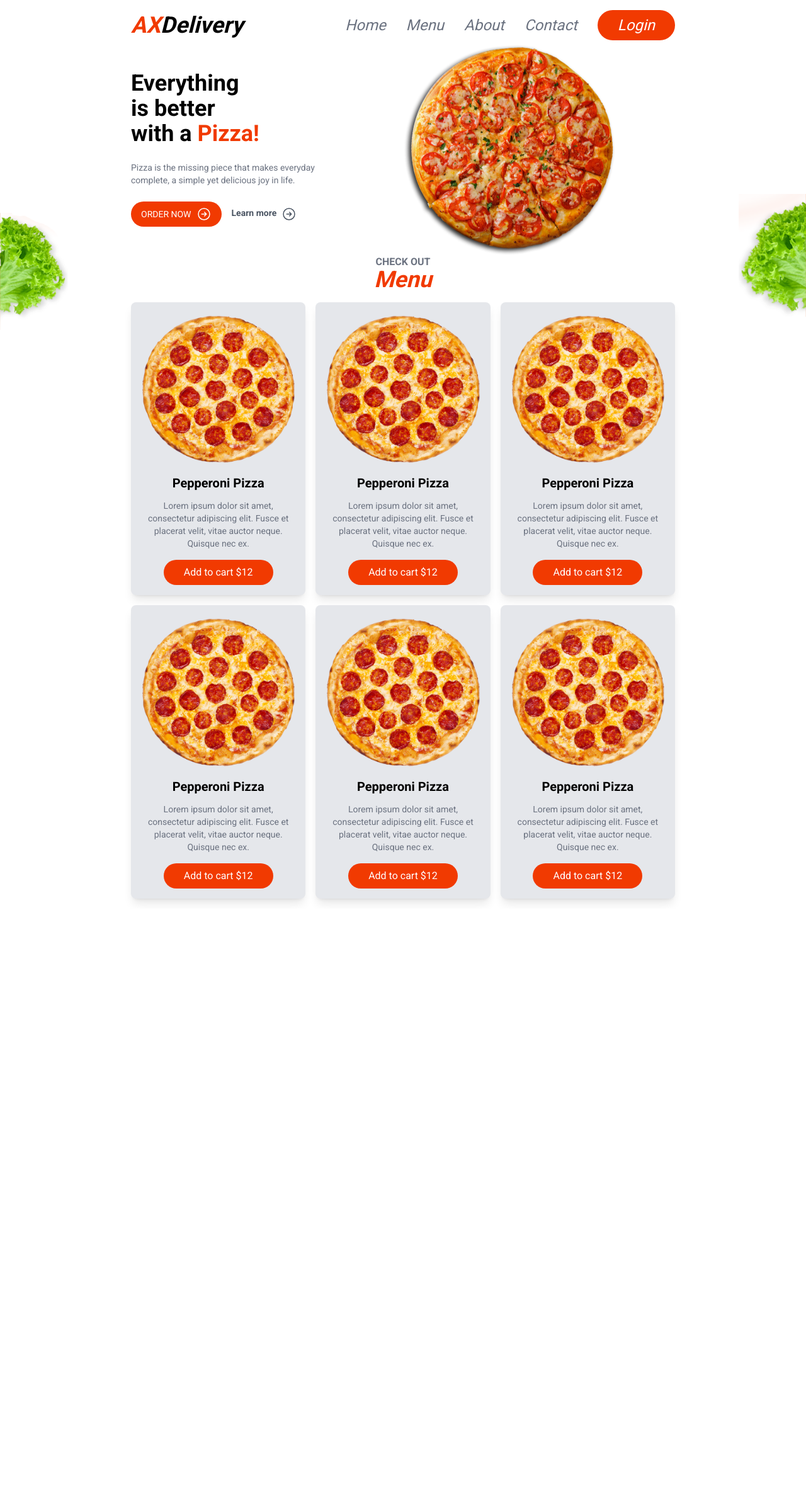
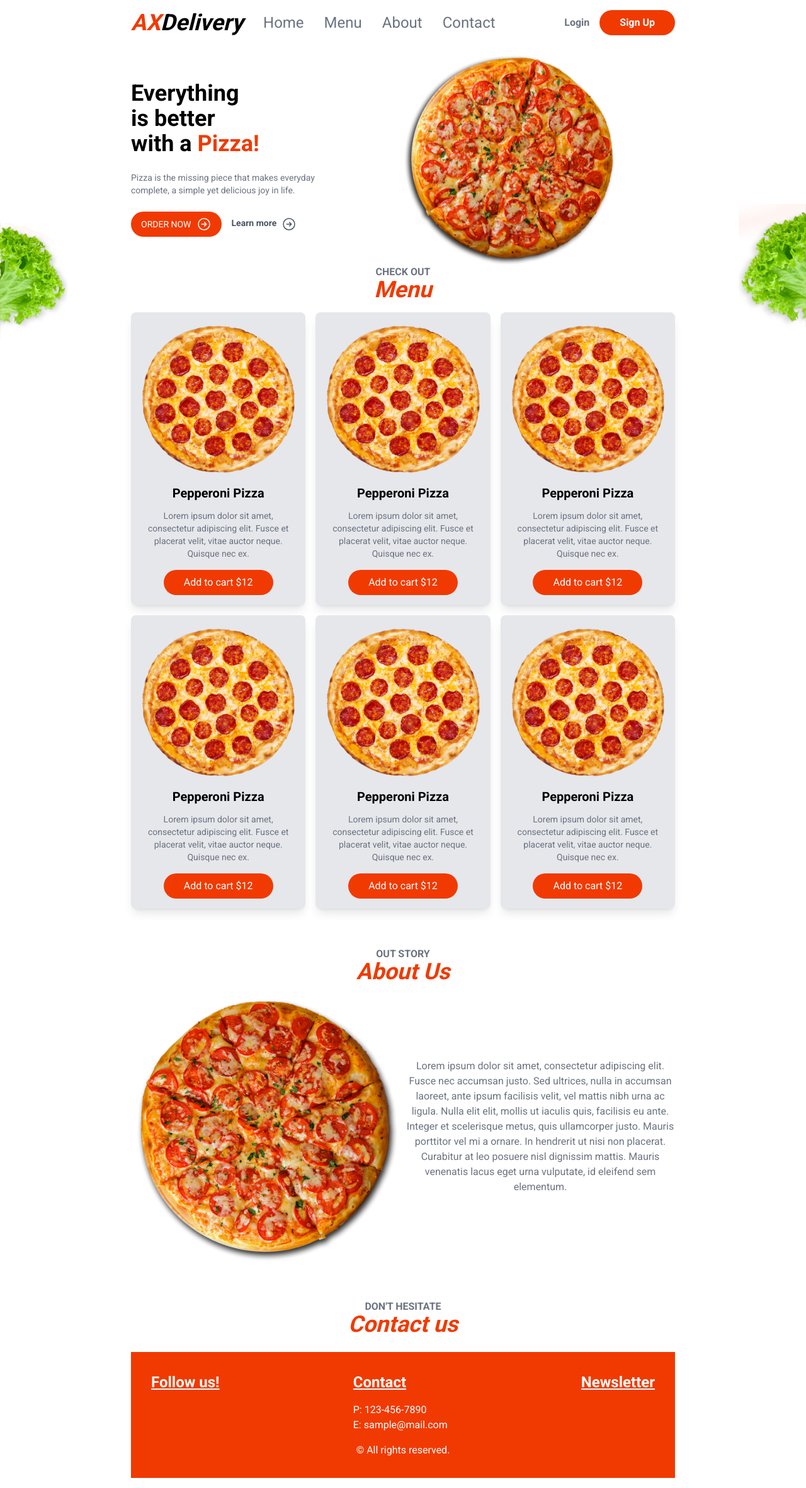
Before and after one commit to betancesdar/food-ordering-app, a Next.js app: page / in a window 1280 px wide. Shown: the whole page at 63% size. Before the commit the page ends 1443 px from the top, so only its background shows below. Built offline with nearby package versions, Linux system fonts and the light colour scheme.

Commit message:
FEAT: Home page complete

```diff
--- a/app/page.js
+++ b/app/page.js
@@ -1,6 +1,9 @@
+import AboutUs from '@/components/about/AboutUs'
+import Footer from '@/components/footer/Footer'
 import Header from '@/components/layout/Header'
 import Hero from '@/components/layout/Hero'
 import HomeMenu from '@/components/layout/HomeMenu'
+import SectionHeaders from '@/components/layout/SectionsHeaders'
 
 export default function Home() {
   return (
@@ -8,6 +11,8 @@ export default function Home() {
       <Header />
       <Hero />
       <HomeMenu />
+      <AboutUs />
+      <Footer />
     </>
   )
 }
--- /dev/null
+++ b/components/about/AboutUs.js
@@ -0,0 +1,22 @@
+import SectionHeaders from "../layout/SectionsHeaders";
+
+export default function AboutUs() {
+    return(
+        <>
+        <section className='text-center my-16'>
+        <SectionHeaders subHeader={'Out Story'} mainHeader={'About Us'}/>
+        <div className="grid grid-cols-2 gap-2 text-center my-3">
+            <img src="/main-pizza.png" alt="pizza" />
+            <p className="max-w-2xl mx-auto my-auto text-gray-500">
+            Lorem ipsum dolor sit amet, consectetur adipiscing elit. Fusce nec accumsan justo.
+            Sed ultrices, nulla in accumsan laoreet, ante ipsum facilisis velit, vel mattis nibh
+            urna ac ligula. Nulla elit elit, mollis ut iaculis quis, facilisis eu ante. Integer et
+            scelerisque metus, quis ullamcorper justo. Mauris porttitor vel mi a ornare. In hendrerit
+            ut nisi non placerat. Curabitur at leo posuere nisl dignissim mattis. Mauris venenatis lacus
+            eget urna vulputate, id eleifend sem elementum.
+            </p>
+        </div>
+        </section>
+        </>
+    );
+}
--- /dev/null
+++ b/components/footer/Footer.js
@@ -0,0 +1,31 @@
+import SectionHeaders from "../layout/SectionsHeaders";
+
+export default function Footer() {
+    return(
+        <>
+        <div className='text-center my-6'>
+            <SectionHeaders subHeader={'Don\'t hesitate'} mainHeader={'Contact us'} />
+        </div>
+    <footer className="bg-primary text-white p-8">
+        <div className="flex justify-between">
+        <div>
+          <h2 className="text-2xl font-bold mb-4 underline">Follow us!</h2>
+
+        </div>
+        <div>
+          <h2 className="text-2xl font-bold mb-4 underline">Contact</h2>
+          <a href="tel:123-456-7890">P: 123-456-7890</a>
+          <p>E: sample@mail.com</p>
+        </div>
+        <div>
+          <h2 className="text-2xl font-bold mb-4 underline">Newsletter</h2>
+
+        </div>
+      </div>
+      <div className="mt-4 text-center mt-12">
+            &copy; All rights reserved.
+        </div>
+    </footer>
+    </>
+    );
+}
--- a/components/layout/Header.js
+++ b/components/layout/Header.js
@@ -2,16 +2,23 @@ import Link from "next/link"
 
 export default function Header(){
     return(
-        <header className='flex items-center justify-between italic'>
-        <Link className="font-semibold text-4xl hover:text-primary" href=''>
+        <header className='flex items-center justify-between'>
+        <nav className='flex items-center gap-8 text-gray-500 semi-bold text-2xl'>
+        <Link className="font-semibold text-black text-4xl hover:text-primary italic" href=''>
           <span className="text-primary font-bold">AX</span>Delivery
         </Link>
-        <nav className='flex items-center gap-8 text-gray-500 semi-bold text-2xl'>
           <Link href={''} className="hover:text-primary">Home</Link>
           <Link href={''} className="hover:text-primary">Menu</Link>
           <Link href={''} className="hover:text-primary">About</Link>
           <Link href={''} className="hover:text-primary">Contact</Link>
-          <Link href={''} className='bg-primary rounded-full text-white px-8 py-2 hover:bg-transparent hover:border hover:border-primary hover:text-primary hover:border'>Login</Link>
+        </nav>
+        <nav className="flex items-center gap-4 text-gray-500 font-semibold">
+        <Link href={''}>
+          Login
+        </Link>
+        <Link href={''} className='bg-primary rounded-full text-white px-8 py-2 hover:bg-transparent hover:border hover:border-primary hover:text-primary hover:border'>
+          Sign Up
+        </Link>
         </nav>
       </header>
     )
--- a/components/layout/Hero.js
+++ b/components/layout/Hero.js
@@ -3,7 +3,7 @@ import Right from "../icons/Right";
 
 export default function Hero() {
     return(
-        <section className="hero">
+        <section className="hero mt-6">
             <div className="py-12">
             <h1 className="text-4xl font-semibold">Everything<br /> is better<br /> with a&nbsp;
             <span className="text-primary">Pizza!</span>
--- a/components/layout/HomeMenu.js
+++ b/components/layout/HomeMenu.js
@@ -1,5 +1,6 @@
 import Image from "next/image";
 import MenuItem from "../menu/MenuItem";
+import SectionHeaders from "./SectionsHeaders";
 
 export default function HomeMenu() {
     return(
@@ -13,8 +14,7 @@ export default function HomeMenu() {
                 </div>
             </div>
             <div className="text-center mb-4">
-                <h3 className="uppercase text-gray-500 font-semibold leading-4">Check out</h3>
-                <h2 className="text-primary font-bold text-4xl italic">Menu</h2>
+                <SectionHeaders subHeader={'CHECK OUT'} mainHeader={'Menu'} />
             </div>
             <div className="grid grid-cols-3 gap-4">
                 <MenuItem />
--- /dev/null
+++ b/components/layout/SectionsHeaders.js
@@ -0,0 +1,8 @@
+export default function SectionHeaders({subHeader,mainHeader}) {
+    return(
+    <>
+        <h3 className="uppercase text-gray-500 font-semibold leading-4">{subHeader}</h3>
+        <h2 className="text-primary font-bold text-4xl italic">{mainHeader}</h2>
+    </>
+    );
+}
--- a/components/menu/MenuItem.js
+++ b/components/menu/MenuItem.js
@@ -1,6 +1,6 @@
 export default function MenuItem() {
     return (
-      <div className="bg-gray-200 p-4 rounded-lg text-center shadow-lg hover:bg-white hover:shadow-primary">
+      <div className="bg-gray-200 p-4 rounded-lg text-center shadow-lg transition-all hover:bg-white hover:shadow-primary">
         <img src="/pepperoni.png" alt="pizza" />
         <h4 className="font-semibold my-3 text-xl">Pepperoni Pizza</h4>
         <p className="text-gray-500 text-sm">
```
